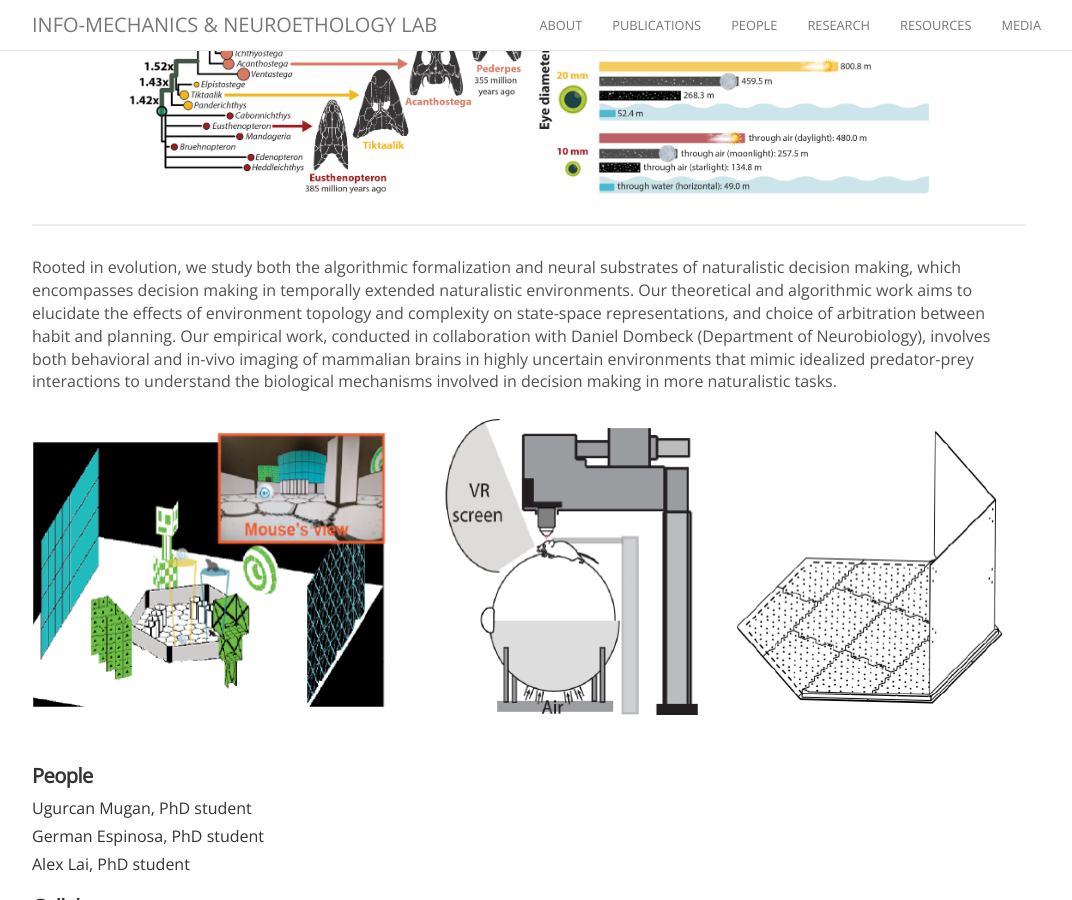
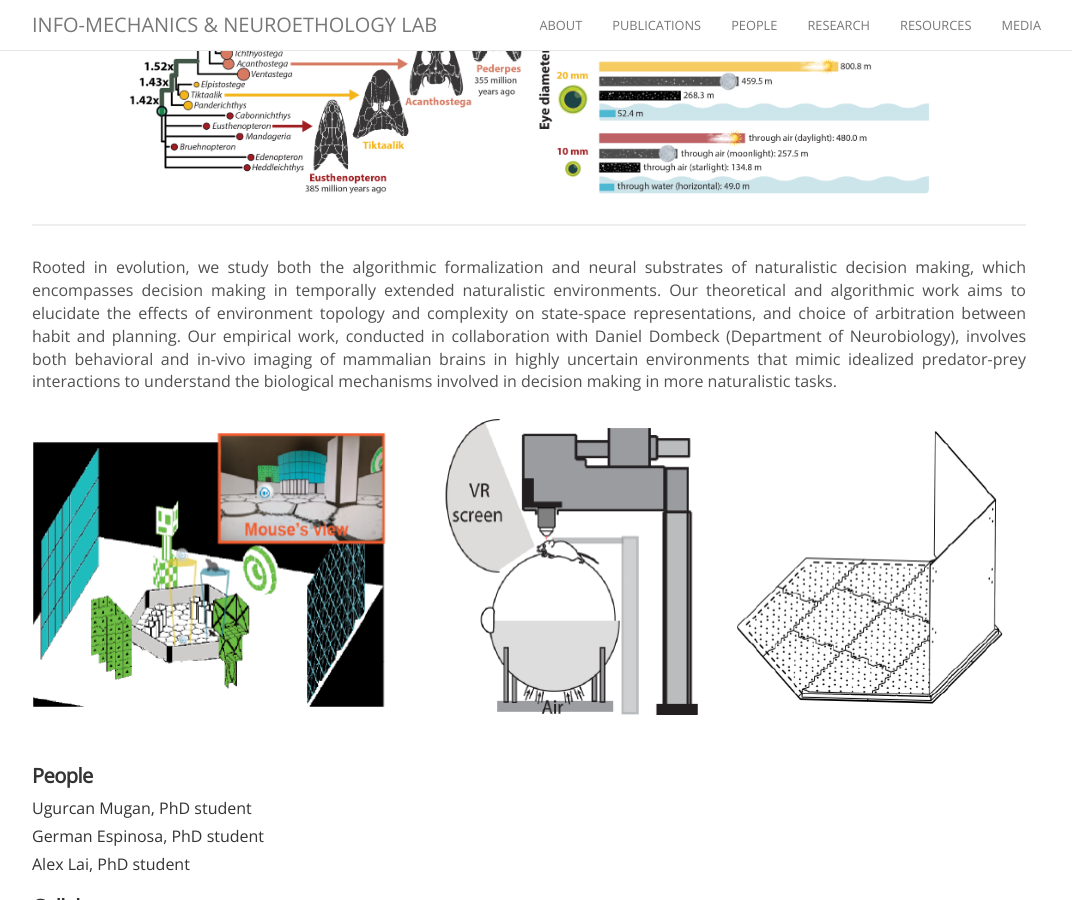
Before and after one commit to maciverlab/maciverlab.github.io, a Jekyll site: the page built from _projects/planning.md, in a window 1280 px wide and 900 px high, scrolled down 1188 px. Shown: the whole window, without its empty margins (111-1183 px from the left). Built offline with Jekyll 4.4.1, drawn with Linux system fonts in a browser that asks for light colours; nearby versions of some CDN libraries; comment, search, counter and statistics services are not loaded.

Commit message:
Update planning.md

```diff
--- a/_projects/planning.md
+++ b/_projects/planning.md
@@ -34,7 +34,7 @@ insight into why we only see this in (certain) animals.</p>
 
 <hr>
 
-Rooted in  evolution, we study both the algorithmic formalization and neural substrates of naturalistic decision making, which encompasses decision making in temporally extended naturalistic environments. Our theoretical and algorithmic work aims to elucidate the effects of environment topology and complexity on state-space representations, and choice of arbitration between habit and planning. Our empirical work, conducted in collaboration with Daniel Dombeck (Department of Neurobiology), involves both behavioral and in-vivo imaging of mammalian brains in highly uncertain environments that mimic idealized predator-prey interactions to understand the biological mechanisms involved in decision making in more naturalistic tasks.
+<p style="text-align:justify" width="100%">Rooted in  evolution, we study both the algorithmic formalization and neural substrates of naturalistic decision making, which encompasses decision making in temporally extended naturalistic environments. Our theoretical and algorithmic work aims to elucidate the effects of environment topology and complexity on state-space representations, and choice of arbitration between habit and planning. Our empirical work, conducted in collaboration with Daniel Dombeck (Department of Neurobiology), involves both behavioral and in-vivo imaging of mammalian brains in highly uncertain environments that mimic idealized predator-prey interactions to understand the biological mechanisms involved in decision making in more naturalistic tasks.</p>
 
 <table class="media">
   <tr>
```
